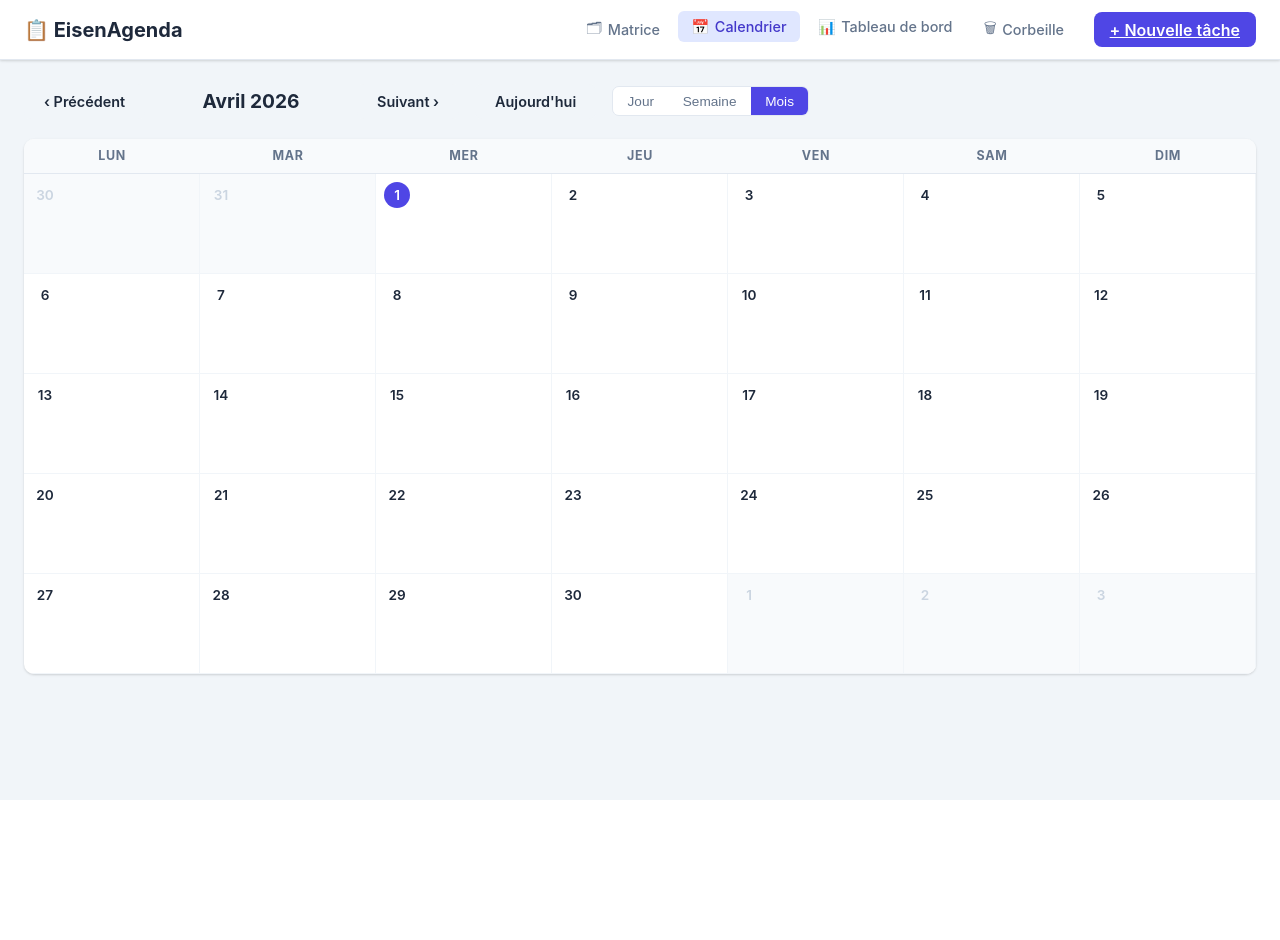
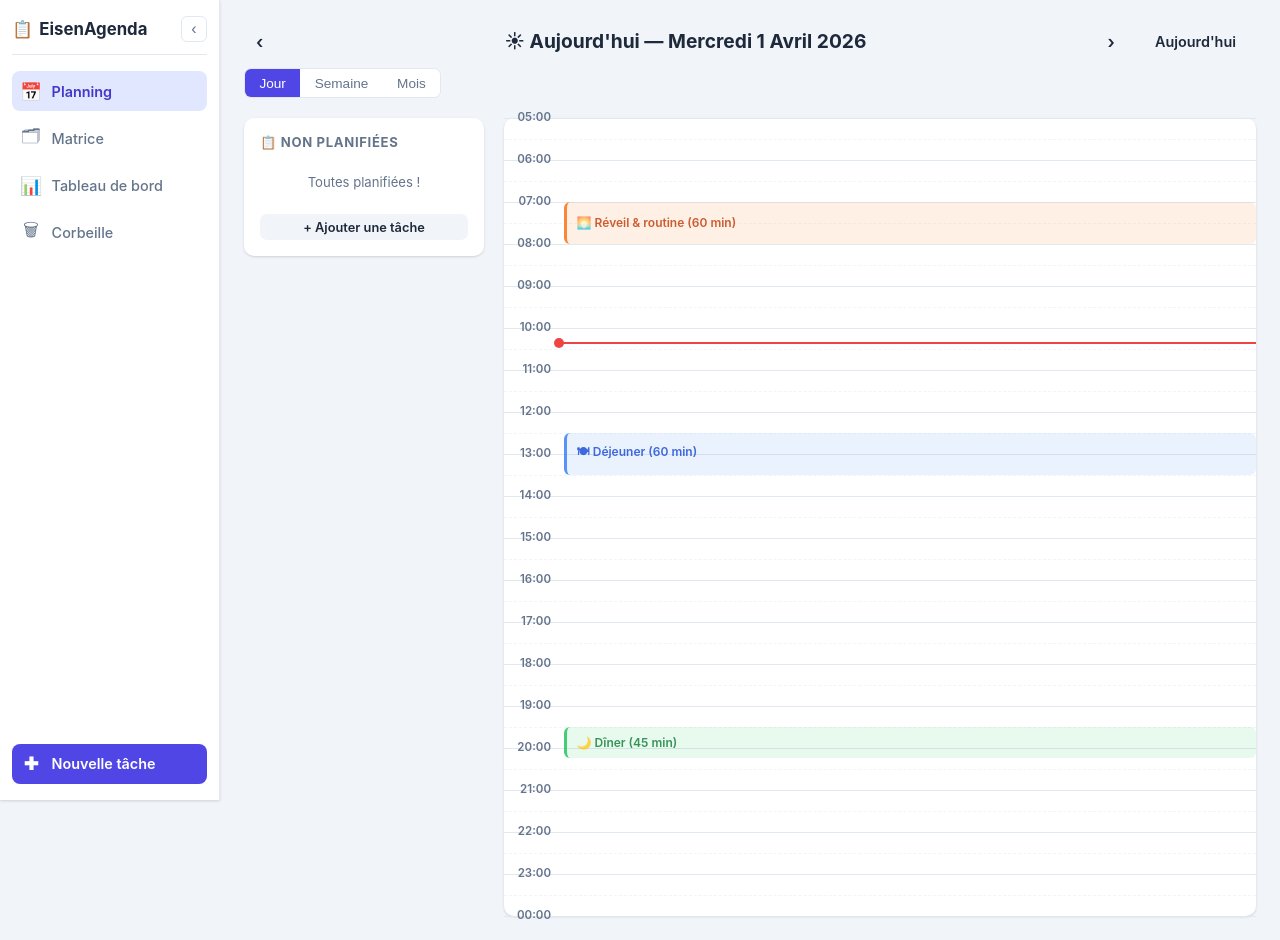
Before and after one commit to yazz00/eisenagenda, a Flask app: page /calendar in a window 1280 px wide. Before the commit the page ends 800 px from the top, so only its background shows below. Run offline with Flask 3, Linux system fonts and the light colour scheme; data comes from the database, SQL or seed files in the repository; data that the repository does not hold is empty.

Commit message:
Ajout goûter, sidebar collapsible et page d'accueil calendrier
- Config journée : ajout repas "Goûter" optionnel (activable via checkbox)
- Sidebar : remplace la navbar, collapsible avec mémorisation localStorage
- Page d'accueil : / redirige vers /calendar en vue Jour par défaut
- Matrice accessible via /matrix

Co-Authored-By: Claude Sonnet 4.6 <noreply@anthropic.com>

```diff
--- a/app.py
+++ b/app.py
@@ -12,6 +12,9 @@ def migrer_schema(app):
         from sqlalchemy import text
         migrations = [
             "ALTER TABLE tasks ADD COLUMN heure_debut VARCHAR(5)",
+            "ALTER TABLE config_journee ADD COLUMN gouter_actif BOOLEAN NOT NULL DEFAULT 0",
+            "ALTER TABLE config_journee ADD COLUMN heure_gouter VARCHAR(5) NOT NULL DEFAULT '16:30'",
+            "ALTER TABLE config_journee ADD COLUMN duree_gouter INTEGER NOT NULL DEFAULT 30",
         ]
         for migration in migrations:
             try:
--- a/routes/pages.py
+++ b/routes/pages.py
@@ -8,8 +8,15 @@ pages_bp = Blueprint('pages', __name__)
 
 
 @pages_bp.route('/')
+def page_accueil():
+    """Redirection page d'accueil → Planning du jour."""
+    from flask import redirect
+    return redirect('/calendar')
+
+
+@pages_bp.route('/matrix')
 def page_matrice():
-    """Page principale — Matrice Eisenhower."""
+    """Page Matrice Eisenhower."""
     taches = Task.query.filter(Task.zone != 'corbeille').all()
     taches_json = json.dumps([t.to_dict() for t in taches], ensure_ascii=False)
     return render_template('matrix.html', taches_json=taches_json)
--- a/static/css/style.css
+++ b/static/css/style.css
@@ -31,7 +31,7 @@
     --ombre: 0 1px 3px rgba(0, 0, 0, 0.1), 0 1px 2px rgba(0, 0, 0, 0.06);
     --ombre-lg: 0 10px 15px rgba(0, 0, 0, 0.1), 0 4px 6px rgba(0, 0, 0, 0.05);
     --rayon: 10px;
-    --navbar-hauteur: 60px;
+    --sidebar-largeur: 220px;
 }
 
 /* ===== RESET & BASE ===== */
@@ -46,79 +46,150 @@ body {
     background: var(--fond);
     color: var(--texte);
     min-height: 100vh;
-    padding-top: var(--navbar-hauteur);
+    padding-left: var(--sidebar-largeur);
+    transition: padding-left 0.25s ease;
 }
 
-/* ===== NAVBAR ===== */
-.navbar {
+/* ===== SIDEBAR ===== */
+.sidebar {
     position: fixed;
     top: 0;
     left: 0;
-    right: 0;
-    height: var(--navbar-hauteur);
+    bottom: 0;
+    width: var(--sidebar-largeur);
     background: var(--blanc);
-    border-bottom: 1px solid #e2e8f0;
+    border-right: 1px solid #e2e8f0;
     box-shadow: var(--ombre);
     z-index: 1000;
     display: flex;
-    align-items: center;
-    padding: 0 1.5rem;
-    gap: 1rem;
+    flex-direction: column;
+    padding: 1rem 0.75rem;
+    gap: 0.25rem;
+    overflow: hidden;
+    transition: width 0.25s ease;
 }
 
-.navbar-logo {
-    font-size: 1.25rem;
+.sidebar--reduite {
+    width: 56px;
+}
+
+.sidebar-entete {
+    display: flex;
+    align-items: center;
+    justify-content: space-between;
+    margin-bottom: 0.75rem;
+    padding-bottom: 0.75rem;
+    border-bottom: 1px solid #e2e8f0;
+    min-height: 36px;
+}
+
+.sidebar-logo {
+    font-size: 1.05rem;
     font-weight: 700;
     color: var(--texte);
     text-decoration: none;
-    margin-right: auto;
     display: flex;
     align-items: center;
     gap: 0.4rem;
+    white-space: nowrap;
+    overflow: hidden;
 }
 
-.navbar-liens {
+.sidebar-toggle {
+    background: none;
+    border: 1px solid #e2e8f0;
+    border-radius: 6px;
+    width: 26px;
+    height: 26px;
+    cursor: pointer;
+    font-size: 1rem;
+    color: var(--texte-secondaire);
     display: flex;
-    gap: 0.25rem;
-    list-style: none;
+    align-items: center;
+    justify-content: center;
+    flex-shrink: 0;
+    transition: background 0.15s;
 }
 
-.navbar-liens a {
+.sidebar-toggle:hover {
+    background: var(--fond);
+}
+
+.sidebar-nav {
+    display: flex;
+    flex-direction: column;
+    gap: 0.15rem;
+    flex: 1;
+}
+
+.sidebar-lien {
     text-decoration: none;
     color: var(--texte-secondaire);
-    padding: 0.4rem 0.85rem;
-    border-radius: 6px;
+    padding: 0.6rem 0.5rem;
+    border-radius: 8px;
     font-size: 0.9rem;
     font-weight: 500;
     transition: background 0.15s, color 0.15s;
     display: flex;
     align-items: center;
-    gap: 0.35rem;
+    gap: 0.6rem;
+    white-space: nowrap;
+    overflow: hidden;
 }
 
-.navbar-liens a:hover,
-.navbar-liens a.actif {
+.sidebar-lien:hover {
     background: var(--fond);
     color: var(--texte);
 }
 
-.navbar-liens a.actif {
+.sidebar-lien.actif {
     background: #e0e7ff;
     color: #4338ca;
+    font-weight: 600;
 }
 
-.btn-nouvelle-tache {
-    background: #4f46e5;
-    color: white !important;
-    border-radius: 8px !important;
-    padding: 0.45rem 1rem !important;
-    font-weight: 600 !important;
-    transition: background 0.15s !important;
+.sidebar-icone {
+    flex-shrink: 0;
+    font-size: 1.1rem;
+    width: 22px;
+    text-align: center;
 }
 
-.btn-nouvelle-tache:hover {
-    background: #4338ca !important;
-    color: white !important;
+.sidebar-texte {
+    overflow: hidden;
+    transition: opacity 0.2s ease, width 0.25s ease;
+    white-space: nowrap;
+}
+
+.sidebar--reduite .sidebar-texte {
+    opacity: 0;
+    width: 0;
+}
+
+.sidebar-btn-tache {
+    margin-top: auto;
+    width: 100%;
+    padding: 0.6rem 0.5rem;
+    background: #4f46e5;
+    color: white;
+    border: none;
+    border-radius: 8px;
+    font-size: 0.9rem;
+    font-weight: 600;
+    cursor: pointer;
+    transition: background 0.15s;
+    text-align: left;
+    text-decoration: none;
+    display: flex;
+    align-items: center;
+    gap: 0.6rem;
+    white-space: nowrap;
+    overflow: hidden;
+}
+
+.sidebar-btn-tache:hover {
+    background: #4338ca;
+    color: white;
 }
 
 /* ===== CONTENU PRINCIPAL ===== */
@@ -465,16 +536,32 @@ h1.titre-page {
 /* ===== CALENDRIER ===== */
 .calendrier-controles {
     display: flex;
+    flex-direction: column;
+    gap: 0.6rem;
+    margin-bottom: 1.25rem;
+}
+
+.controles-nav {
+    display: flex;
     align-items: center;
-    gap: 1rem;
-    margin-bottom: 1.25rem;
-    flex-wrap: wrap;
+    gap: 0.5rem;
+}
+
+.controles-vues {
+    display: flex;
+    align-items: center;
+    gap: 0.75rem;
+}
+
+.btn-nav {
+    padding: 0.35rem 0.75rem !important;
+    font-size: 1.1rem;
 }
 
 .calendrier-titre-mois {
     font-size: 1.2rem;
     font-weight: 700;
-    min-width: 180px;
+    flex: 1;
     text-align: center;
 }
 
@@ -881,7 +968,7 @@ h1.titre-page {
     box-shadow: var(--ombre);
     padding: 1rem;
     position: sticky;
-    top: calc(var(--navbar-hauteur) + 1rem);
+    top: 1rem;
 }
 
 .panneau-titre {
@@ -951,8 +1038,6 @@ h1.titre-page {
     background: var(--blanc);
     border-radius: var(--rayon);
     box-shadow: var(--ombre);
-    overflow-y: auto;
-    max-height: calc(100vh - var(--navbar-hauteur) - 6rem);
 }
 
 .timeline {
@@ -1034,6 +1119,12 @@ h1.titre-page {
     color: #15803d;
 }
 
+.pause-gouter {
+    background: rgba(168, 85, 247, 0.12);
+    border-left: 3px solid #a855f7;
+    color: #7e22ce;
+}
+
 /* Blocs de tâches */
 .bloc-tache {
     position: absolute;
@@ -1100,8 +1191,6 @@ h1.titre-page {
 /* ===== TIMELINE SEMAINE ===== */
 
 .semaine-tl-scroll {
-    overflow-y: auto;
-    max-height: calc(100vh - 180px);
     border: 1px solid var(--gris-bord);
     border-radius: 0.5rem;
     background: var(--blanc);
--- a/static/js/calendar.js
+++ b/static/js/calendar.js
@@ -12,12 +12,12 @@ const MOIS_NOMS = [
 const TL_HEURE_DEBUT   = 5;           // 5h00
 const TL_HEURE_FIN     = 24;          // 00h00 (minuit)
 const TL_MIN_DEBUT     = TL_HEURE_DEBUT * 60;
-const TL_PX_MIN_JOUR   = 3;           // vue jour : 3px/min → 1h = 180px
-const TL_PX_MIN_SEM    = 1.5;         // vue semaine : 1.5px/min → 1h = 90px
+const TL_PX_MIN_JOUR   = 0.7;         // vue jour : 0.7px/min → 1h = 42px
+const TL_PX_MIN_SEM    = 0.7;         // vue semaine : 0.7px/min → 1h = 42px
 
 // État global
 let taches = [...tachesInitiales];
-let vueActuelle = 'mois';
+let vueActuelle = 'jour';
 let dateActuelle = new Date();
 
 // ===== INITIALISATION =====
@@ -229,10 +229,6 @@ function rendreSemaine() {
     scroll.appendChild(wrapper);
     conteneur.appendChild(scroll);
 
-    // Scroll automatique vers 7h au chargement
-    setTimeout(() => {
-        scroll.scrollTop = (7 * 60 - TL_MIN_DEBUT) * TL_PX_MIN_SEM - 50;
-    }, 50);
 }
 
 // ============================================================
@@ -392,12 +388,6 @@ function construireTimeline(pxParMin, planifiees, estAujourd_hui, dateISO) {
         }
     }
 
-    // Scroll automatique vers 7h
-    setTimeout(() => {
-        if (tl.parentElement) {
-            tl.parentElement.scrollTop = (7 * 60 - TL_MIN_DEBUT) * pxParMin - 50;
-        }
-    }, 50);
 
     return tl;
 }
@@ -408,6 +398,10 @@ function creerBlocsPauses(conteneur, pxParMin, compact) {
         { label: '🍽 Déjeuner',          heure: configJournee.heure_dejeuner,  duree: configJournee.duree_dejeuner,      classe: 'pause-dejeuner' },
         { label: '🌙 Dîner',             heure: configJournee.heure_diner,     duree: configJournee.duree_diner,         classe: 'pause-diner'    },
     ];
+
+    if (configJournee.gouter_actif) {
+        pauses.push({ label: '🍰 Goûter', heure: configJournee.heure_gouter, duree: configJournee.duree_gouter, classe: 'pause-gouter' });
+    }
 
     pauses.forEach(p => {
         if (!p.heure || !p.duree) return;
@@ -513,8 +507,16 @@ async function ouvrirConfigJournee() {
         document.getElementById('cfg-duree-dejeuner').value  = cfg.duree_dejeuner || 60;
         document.getElementById('cfg-heure-diner').value     = cfg.heure_diner || '19:30';
         document.getElementById('cfg-duree-diner').value     = cfg.duree_diner || 45;
+        document.getElementById('cfg-gouter-actif').checked  = cfg.gouter_actif || false;
+        document.getElementById('cfg-heure-gouter').value    = cfg.heure_gouter || '16:30';
+        document.getElementById('cfg-duree-gouter').value    = cfg.duree_gouter || 30;
+        basculerGouter(cfg.gouter_actif || false);
         document.getElementById('modal-config-overlay').classList.add('actif');
     } catch { alert('Erreur de connexion.'); }
+}
+
+function basculerGouter(actif) {
+    document.getElementById('cfg-gouter-details').style.display = actif ? '' : 'none';
 }
 
 function fermerConfigJournee() {
@@ -537,6 +539,9 @@ async function sauvegarderConfig(e) {
         duree_dejeuner:       parseInt(document.getElementById('cfg-duree-dejeuner').value) || 0,
         heure_diner:          document.getElementById('cfg-heure-diner').value,
         duree_diner:          parseInt(document.getElementById('cfg-duree-diner').value)    || 0,
+        gouter_actif:         document.getElementById('cfg-gouter-actif').checked,
+        heure_gouter:         document.getElementById('cfg-heure-gouter').value,
+        duree_gouter:         parseInt(document.getElementById('cfg-duree-gouter').value)   || 0,
     };
 
     try {
--- a/templates/base.html
+++ b/templates/base.html
@@ -8,35 +8,65 @@
 </head>
 <body>
 
-<!-- ===== BARRE DE NAVIGATION ===== -->
-<nav class="navbar">
-    <a href="/" class="navbar-logo">📋 EisenAgenda</a>
-    <ul class="navbar-liens">
-        <li>
-            <a href="/" class="{% if request.endpoint == 'pages.page_matrice' %}actif{% endif %}">
-                🗂 <span class="label">Matrice</span>
-            </a>
-        </li>
-        <li>
-            <a href="/calendar" class="{% if request.endpoint in ('pages.page_calendrier', 'pages.page_ma_journee') %}actif{% endif %}">
-                📅 <span class="label">Calendrier</span>
-            </a>
-        </li>
-        <li>
-            <a href="/dashboard" class="{% if request.endpoint == 'pages.page_tableau_de_bord' %}actif{% endif %}">
-                📊 <span class="label">Tableau de bord</span>
-            </a>
-        </li>
-        <li>
-            <a href="/trash" class="{% if request.endpoint == 'pages.page_corbeille' %}actif{% endif %}">
-                🗑 <span class="label">Corbeille</span>
-            </a>
-        </li>
-    </ul>
-    <a href="#" class="navbar-liens btn-nouvelle-tache" onclick="ouvrirModal(); return false;">
-        + Nouvelle tâche
+<!-- ===== SIDEBAR ===== -->
+<aside class="sidebar" id="sidebar">
+    <div class="sidebar-entete">
+        <a href="/calendar" class="sidebar-logo">📋 <span class="sidebar-texte">EisenAgenda</span></a>
+        <button class="sidebar-toggle" onclick="toggleSidebar()" title="Réduire le menu">&#8249;</button>
+    </div>
+
+    <nav class="sidebar-nav">
+        <a href="/calendar" class="sidebar-lien {% if request.endpoint in ('pages.page_calendrier', 'pages.page_ma_journee') %}actif{% endif %}" title="Planning">
+            <span class="sidebar-icone">📅</span><span class="sidebar-texte">Planning</span>
+        </a>
+        <a href="/matrix" class="sidebar-lien {% if request.endpoint == 'pages.page_matrice' %}actif{% endif %}" title="Matrice">
+            <span class="sidebar-icone">🗂</span><span class="sidebar-texte">Matrice</span>
+        </a>
+        <a href="/dashboard" class="sidebar-lien {% if request.endpoint == 'pages.page_tableau_de_bord' %}actif{% endif %}" title="Tableau de bord">
+            <span class="sidebar-icone">📊</span><span class="sidebar-texte">Tableau de bord</span>
+        </a>
+        <a href="/trash" class="sidebar-lien {% if request.endpoint == 'pages.page_corbeille' %}actif{% endif %}" title="Corbeille">
+            <span class="sidebar-icone">🗑</span><span class="sidebar-texte">Corbeille</span>
+        </a>
+    </nav>
+
+    <a href="#" class="sidebar-btn-tache" onclick="ouvrirModal(); return false;" title="Nouvelle tâche">
+        <span class="sidebar-icone">✚</span><span class="sidebar-texte"> Nouvelle tâche</span>
     </a>
-</nav>
+</aside>
+
+<script>
+const SIDEBAR_OUVERTE  = '220px';
+const SIDEBAR_REDUITE  = '56px';
+
+function appliquerSidebar(reduite, anime) {
+    const sidebar = document.getElementById('sidebar');
+    // Désactiver la transition si chargement initial
+    if (!anime) {
+        sidebar.style.transition = 'none';
+        document.body.style.transition = 'none';
+    }
+    sidebar.classList.toggle('sidebar--reduite', reduite);
+    document.body.style.paddingLeft = reduite ? SIDEBAR_REDUITE : SIDEBAR_OUVERTE;
+    sidebar.querySelector('.sidebar-toggle').innerHTML = reduite ? '&#8250;' : '&#8249;';
+    // Réactiver la transition après application
+    if (!anime) {
+        requestAnimationFrame(() => {
+            sidebar.style.transition = '';
+            document.body.style.transition = '';
+        });
+    }
+}
+
+function toggleSidebar() {
+    const reduite = !document.getElementById('sidebar').classList.contains('sidebar--reduite');
+    appliquerSidebar(reduite, true);
+    localStorage.setItem('sidebar-reduite', reduite ? '1' : '0');
+}
+
+// Restaurer l'état immédiatement sans animation
+appliquerSidebar(localStorage.getItem('sidebar-reduite') === '1', false);
+</script>
 
 <!-- ===== CONTENU DE LA PAGE ===== -->
 <main class="contenu">
--- a/templates/calendar.html
+++ b/templates/calendar.html
@@ -6,22 +6,25 @@
 
 <!-- Barre de contrôles -->
 <div class="calendrier-controles">
-    <button class="btn btn-secondaire" onclick="naviguer(-1)">&#8249; Précédent</button>
+    <!-- Ligne 1 : navigation -->
+    <div class="controles-nav">
+        <button class="btn btn-secondaire btn-nav" onclick="naviguer(-1)">&#8249;</button>
         <span class="calendrier-titre-mois" id="titre-periode">Chargement...</span>
-    <button class="btn btn-secondaire" onclick="naviguer(1)">Suivant &#8250;</button>
+        <button class="btn btn-secondaire btn-nav" onclick="naviguer(1)">&#8250;</button>
         <button class="btn btn-secondaire" onclick="allerAujourdhui()">Aujourd'hui</button>
-
+    </div>
+    <!-- Ligne 2 : vues + config -->
+    <div class="controles-vues">
         <div class="toggle-vue">
-        <button id="btn-vue-jour" onclick="changerVue('jour')">Jour</button>
+            <button id="btn-vue-jour" class="actif" onclick="changerVue('jour')">Jour</button>
             <button id="btn-vue-semaine" onclick="changerVue('semaine')">Semaine</button>
-        <button id="btn-vue-mois" class="actif" onclick="changerVue('mois')">Mois</button>
+            <button id="btn-vue-mois" onclick="changerVue('mois')">Mois</button>
         </div>
-
-    <!-- Bouton config visible uniquement en vue jour et semaine -->
         <button class="btn btn-secondaire" id="btn-config-journee"
                 style="display:none;" onclick="ouvrirConfigJournee()">
             ⚙ Pauses
         </button>
+    </div>
 </div>
 
 <!-- Conteneur principal (rempli par JS selon la vue) -->
@@ -68,6 +71,28 @@
                 </div>
             </div>
 
+            <div style="border-left:3px solid #a855f7; padding-left:0.75rem; margin-bottom:1rem;">
+                <div style="font-weight:700; margin-bottom:0.5rem; display:flex; align-items:center; gap:0.75rem;">
+                    🍰 Goûter
+                    <label style="font-weight:400; font-size:0.85rem; display:flex; align-items:center; gap:0.4rem; cursor:pointer;">
+                        <input type="checkbox" id="cfg-gouter-actif" onchange="basculerGouter(this.checked)">
+                        Activer
+                    </label>
+                </div>
+                <div id="cfg-gouter-details" style="display:none;">
+                    <div class="form-grille-2">
+                        <div class="form-groupe">
+                            <label class="form-label" for="cfg-heure-gouter">Heure de début</label>
+                            <input type="time" id="cfg-heure-gouter" class="form-input">
+                        </div>
+                        <div class="form-groupe">
+                            <label class="form-label" for="cfg-duree-gouter">Durée (min)</label>
+                            <input type="number" id="cfg-duree-gouter" class="form-input" min="0" step="5">
+                        </div>
+                    </div>
+                </div>
+            </div>
+
             <div style="border-left:3px solid #22c55e; padding-left:0.75rem; margin-bottom:1rem;">
                 <div style="font-weight:700; margin-bottom:0.5rem;">🌙 Dîner</div>
                 <div class="form-grille-2">
```
Also changed, not shown: models/config_journee.py (+8 -0 lines), routes/config.py (+8 -2 lines). Lines whose indentation alone changed are shown as unchanged.
